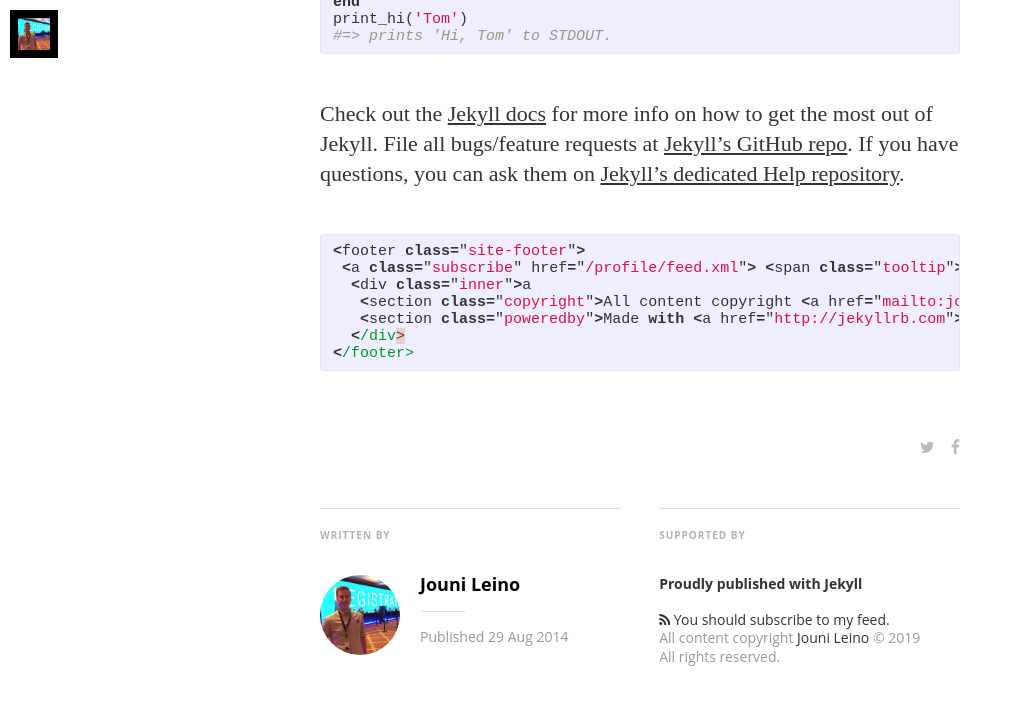
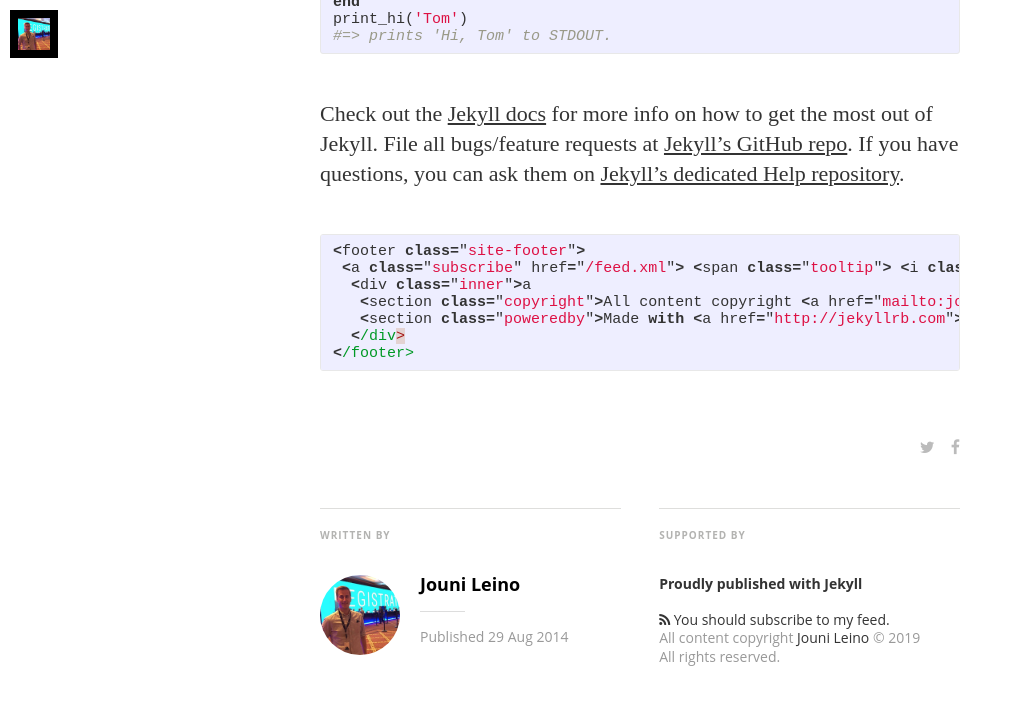
Before and after one commit to jounile/blog, a Jekyll site: the page built from _posts/2014-08-29-welcome-to-jekyll.markdown, in a window 1280 px wide and 900 px high, scrolled down 1414 px, cut to the strip 0-752 px from the top of the window. Shown: the top 705 px of the strip, without its empty margins (0-1013 px from the left). Built offline with Jekyll 4.4.1, drawn with Linux system fonts in a browser that asks for light colours; nearby versions of some CDN libraries; some web fonts are replaced.

Commit message:
Switching to subdomain

```diff
--- a/_config.yml
+++ b/_config.yml
@@ -22,8 +22,8 @@
 
 paginate:	5
 
-url: "https://jounile.github.io" # the base hostname & protocol for your site
-baseurl: "/profile"
+url: "https://profile.jounileino.com" # the base hostname & protocol for your site
+baseurl: ""
 #used to display twitter cards
 twitter_handle: '@jounile'
 
```
